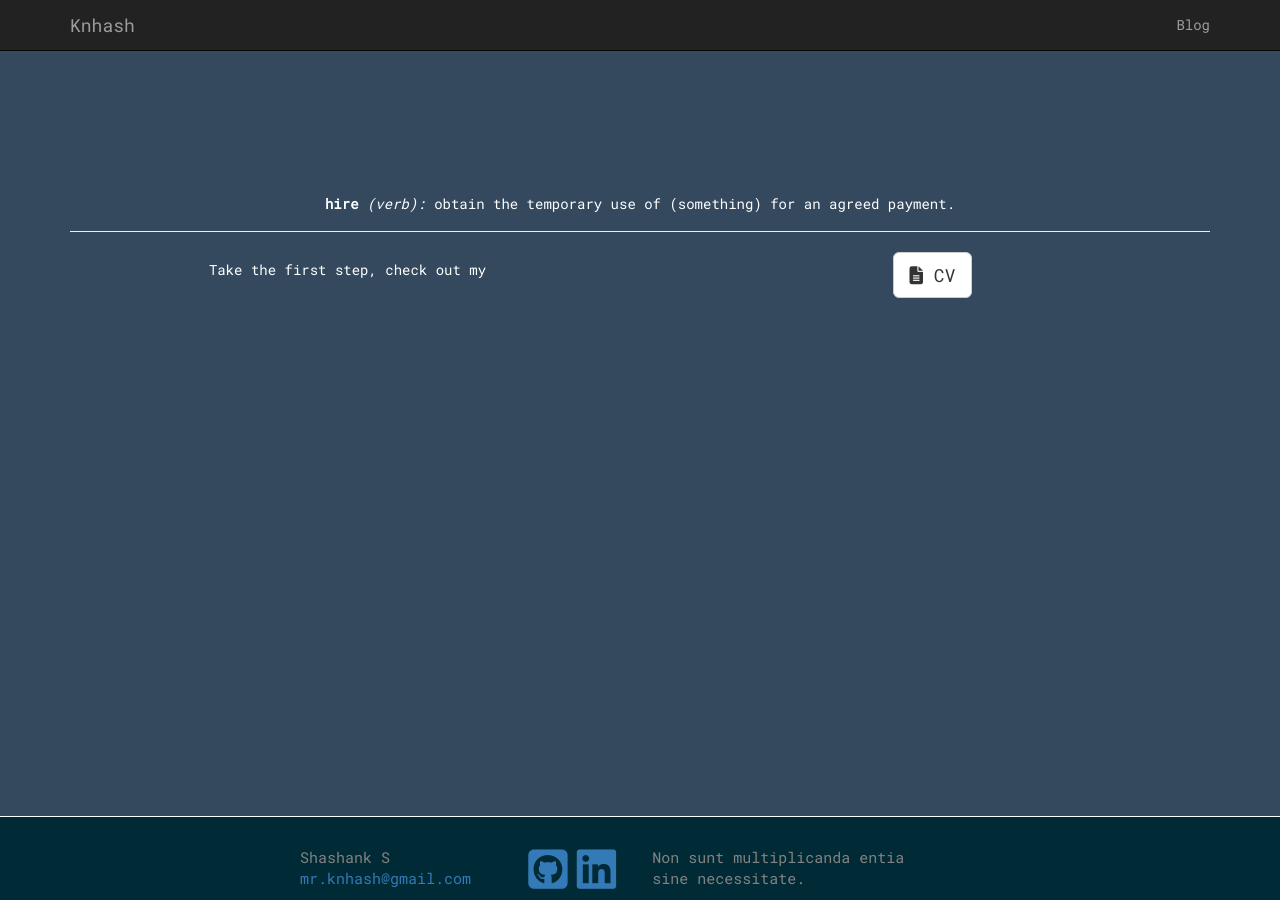
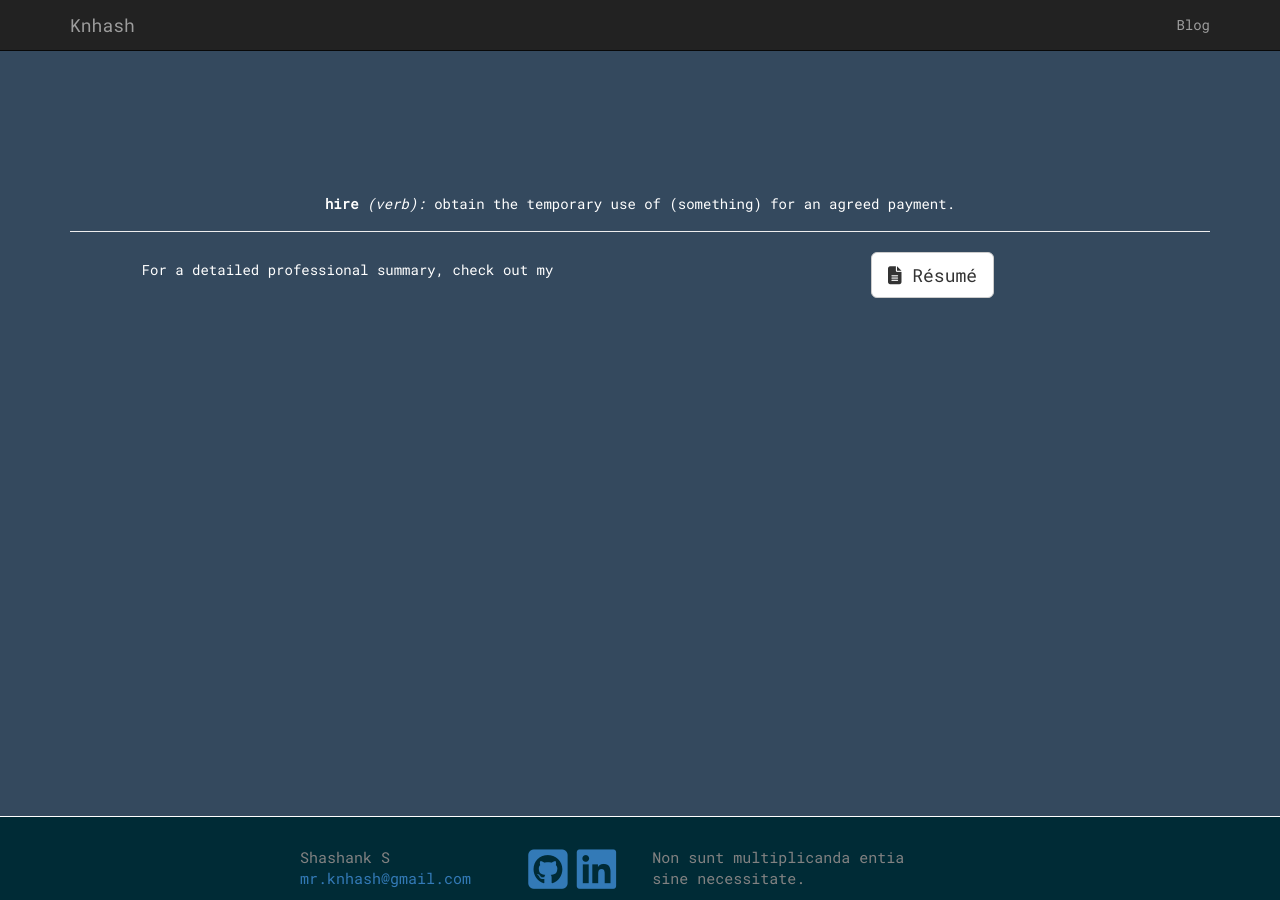
Before and after one commit to knhash/knhash.github.io, a Jekyll site: the page built from index.md, in a window 1280 px wide and 900 px high, scrolled down 2834 px. Built offline with Jekyll 4.4.1, drawn with Linux system fonts in a browser that asks for light colours; nearby versions of some CDN libraries.

Commit message:
fix: CV to Résumé

```diff
--- a/index.md
+++ b/index.md
@@ -73,10 +73,10 @@ layout: default
       <hr>
     </div>
     <div class="row">
-      <div class="col-md-6 text-center"><h5>Take the first step, check out my </h5>
+      <div class="col-md-6 text-center"><h5>For a detailed professional summary, check out my </h5>
       </div>
       <div class="col-md-6 text-center center">
-        <a href="https://docs.google.com/document/d/1GIbu6QS6kBNaST9hFmv_PaCOzQMIqyglCCx5RqyFwMI/edit?usp=sharing" class="btn btn-default btn-lg"><i class="fa fa-file-text"></i> CV</a>
+        <a href="https://docs.google.com/document/d/1GIbu6QS6kBNaST9hFmv_PaCOzQMIqyglCCx5RqyFwMI/edit?usp=sharing" class="btn btn-default btn-lg"><i class="fa fa-file-text"></i> Résumé</a>
       </div>
     </div>
   </div>
```
